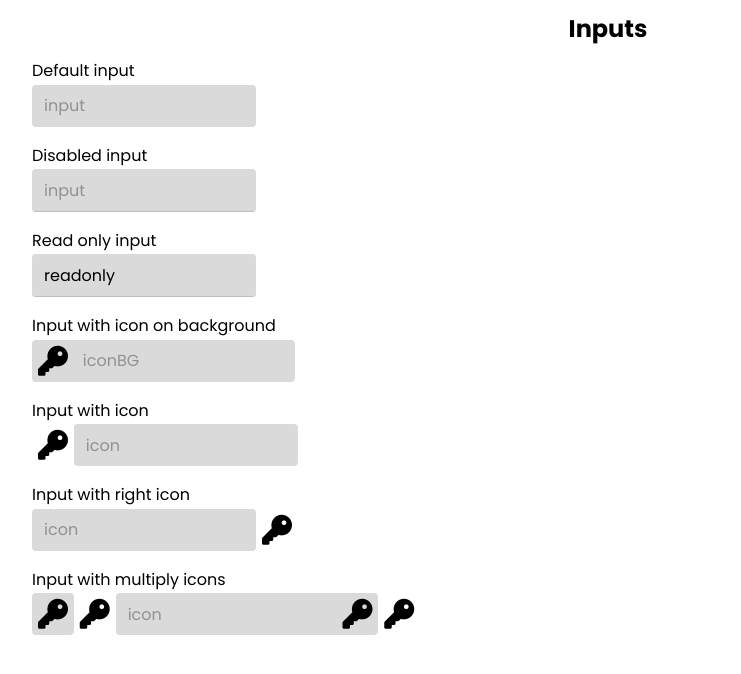
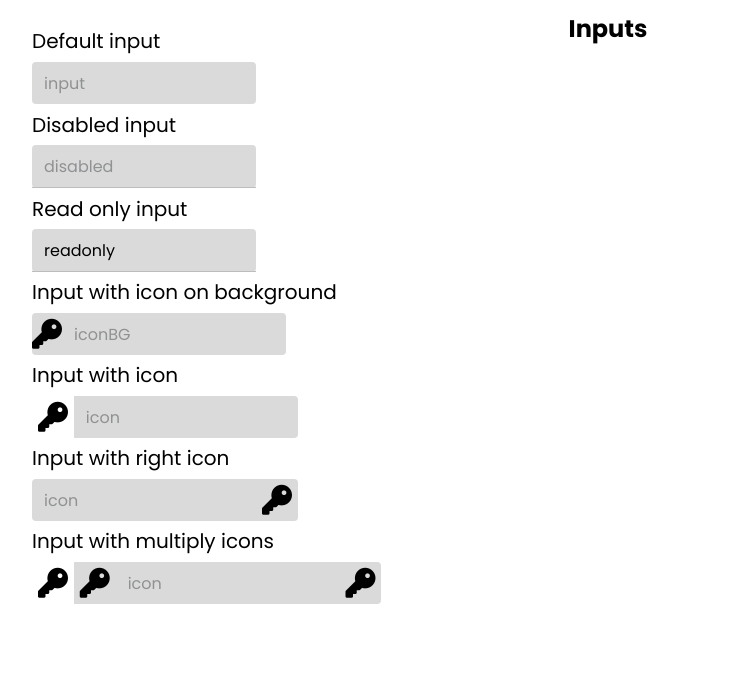
Before and after one commit to rich11berr/Hmm-UI-Kit, a plain HTML site: page index.html in a window 1280 px wide. Shown: the part 62-736 px from the top of the page, without its empty margins (32-773 px from the left). Drawn offline with Linux system fonts and the light colour scheme.

Commit message:
feat: change styles

```diff
--- a/index.html
+++ b/index.html
@@ -13,37 +13,42 @@
     </head>
     <body>
         <h1>Hmm-UI-Kit</h1>
-        <section class="container">
+        <section class="container" id="input-section">
             <h2>Inputs</h2>
             <div class="container__wrap">
-                <label class="hmm__label --input" for="input1"
+                <div class="hmm__inputgroup">
+                    <label class="hmm__inputgroup-label" for="input1"
                         >Default input</label
                     >
                     <input
-                    class="hmm__input"
+                        class="hmm__inputgroup-input"
                         id="input1"
                         type="text"
                         placeholder="input"
                     />
                 </div>
+            </div>
             <div class="container__wrap">
-                <label class="hmm__label --input" for="input1"
+                <div class="hmm__inputgroup">
+                    <label class="hmm__inputgroup-label" for="input1"
                         >Disabled input</label
                     >
                     <input
-                    class="hmm__input"
+                        class="hmm__inputgroup-input"
                         id="input1"
                         type="text"
-                    placeholder="input"
+                        placeholder="disabled"
                         disabled
                     />
                 </div>
+            </div>
             <div class="container__wrap">
-                <label class="hmm__label --input" for="input1"
+                <div class="hmm__inputgroup">
+                    <label class="hmm__inputgroup-label" for="input1"
                         >Read only input</label
                     >
                     <input
-                    class="hmm__input"
+                        class="hmm__inputgroup-input"
                         id="input1"
                         type="text"
                         placeholder="readonly"
@@ -51,14 +56,15 @@
                         readonly
                     />
                 </div>
+            </div>
             <div class="container__wrap">
-                <label class="hmm__label --input" for="input1"
+                <div class="hmm__inputgroup">
+                    <label class="hmm__inputgroup-label" for="input1"
                         >Input with icon on background</label
                     >
-                <div class="hmm__inputgroup">
                     <i class="fas fa-key hmm__inputgroup-iconBG--L"></i>
                     <input
-                        class="hmm__input"
+                        class="hmm__inputgroup-input"
                         id="input1"
                         type="text"
                         placeholder="iconBG"
@@ -66,13 +72,13 @@
                 </div>
             </div>
             <div class="container__wrap">
-                <label class="hmm__label --input" for="input1"
+                <div class="hmm__inputgroup">
+                    <label class="hmm__inputgroup-label" for="input1"
                         >Input with icon
                     </label>
-                <div class="hmm__inputgroup">
                     <i class="fas fa-key hmm__inputgroup-icon"></i>
                     <input
-                        class="hmm__input"
+                        class="hmm__inputgroup-input"
                         id="input1"
                         type="text"
                         placeholder="icon"
@@ -80,34 +86,33 @@
                 </div>
             </div>
             <div class="container__wrap">
-                <label class="hmm__label --input" for="input1"
+                <div class="hmm__inputgroup">
+                    <label class="hmm__inputgroup-label" for="input1"
                         >Input with right icon
                     </label>
-                <div class="hmm__inputgroup">
                     <input
-                        class="hmm__input"
+                        class="hmm__inputgroup-input"
                         id="input1"
                         type="text"
                         placeholder="icon"
                     />
-                    <i class="fas fa-key hmm__inputgroup-icon"></i>
+                    <i class="fas fa-key hmm__inputgroup-iconBG"></i>
                 </div>
             </div>
             <div class="container__wrap">
-                <label class="hmm__label --input" for="input1"
+                <div class="hmm__inputgroup">
+                    <label class="hmm__inputgroup-label" for="input1"
                         >Input with multiply icons
                     </label>
-                <div class="hmm__inputgroup">
+                    <i class="fas fa-key hmm__inputgroup-icon"></i>
                     <i class="fas fa-key hmm__inputgroup-iconBG"></i>
-                    <i class="fas fa-key hmm__inputgroup-icon"></i>
                     <input
-                        class="hmm__input"
+                        class="hmm__inputgroup-input"
                         id="input1"
                         type="text"
                         placeholder="icon"
                     />
-                    <i class="fas fa-key hmm__inputgroup-iconBG--R"></i>
-                    <i class="fas fa-key hmm__inputgroup-icon"></i>
+                    <i class="fas fa-key hmm__inputgroup-iconBG"></i>
                 </div>
             </div>
         </section>
--- a/styles/input/input.scss
+++ b/styles/input/input.scss
@@ -1,4 +1,32 @@
-@mixin input {
+.hmm__inputgroup {
+    display: flex;
+    flex-direction: row;
+    align-items: center;
+    font-size: 30px;
+    position: relative;
+    width: max-content;
+    border-radius: 0.25rem;
+    background-color: rgb(218, 218, 218);
+
+    &:focus-within {
+        background-color: #fff;
+        border-color: #bdbdbd;
+        outline: 0;
+        box-shadow: 13px 7px 39px -2px rgba(0, 0, 0, 0.22);
+    }
+
+    &-iconBG {
+        background-color: transparent;
+        padding: 0.37rem;
+    }
+
+    &-icon {
+        padding: 0.37rem;
+        z-index: 1;
+        background-color: #fff;
+    }
+
+    &-input {
         display: block;
         padding: 0.375rem 0.75rem;
         font-family: inherit;
@@ -6,34 +34,25 @@
         font-weight: 400;
         line-height: 1.5;
         color: black;
-    background-color: rgb(218, 218, 218);
         background-clip: padding-box;
         border: none;
-    border-radius: 0.25rem;
         transition: border-color 0.15s ease-in-out, box-shadow 0.15s ease-in-out,
             background-color 0.15s ease-in-out;
+        background-color: transparent;
+        outline: 0;
+
         &::placeholder {
             color: #212529;
             opacity: 0.4;
         }
-    &:focus {
-        color: #212529;
-        background-color: #fff;
-        border-color: #bdbdbd;
-        outline: 0;
-        box-shadow: 13px 7px 39px -2px rgba(0, 0, 0, 0.22);
-        .hmm__inputgroup-icon {
-            background-color: #fff;
-            border-color: #bdbdbd;
-            box-shadow: 13px 7px 39px -2px rgba(0, 0, 0, 0.22);
-        }
-    }
+
         &:disabled,
         &[readonly] {
             opacity: 1;
             border: none;
             border-bottom: 1px solid #bdbdbd;
-        cursor: not-allowed;
+            cursor: default;
+
             &:focus {
                 color: black;
                 background-color: rgb(218, 218, 218);
@@ -42,40 +61,12 @@
         }
     }
 
-.hmm__label {
+    &-label {
         display: block;
         margin-bottom: 0.25rem;
-}
-.hmm__input {
-    @include input;
-    width: 200px;
-    height: 30px;
-}
-.hmm__inputgroup {
-    display: flex;
-    flex-direction: row;
-    align-items: center;
-    font-size: 30px;
-    &-iconBG {
-        background-color: rgb(218, 218, 218);
-        padding: 0.37rem;
-        border-radius: 0.25rem 0.25rem 0.25rem 0.25rem;
-        &--L {
-            border-radius: 0.25rem 0 0 0.25rem;
-            margin-right: -3px;
-            background-color: rgb(218, 218, 218);
-            padding: 0.37rem;
-        }
-        &--R {
-            border-radius: 0 0.25rem 0.25rem 0;
-            background-color: rgb(218, 218, 218);
-            padding: 0.37rem;
-            margin-left: -3px;
+        position: absolute;
+        bottom: 30px;
+        font-size: 20px;
+        // display: none;
     }
 }
-    &-icon {
-        padding: 0.37rem;
-        border-radius: 0.25rem 0 0 0.25rem;
-        // margin-right: -3px;
-    }
-}
--- a/styles/main.scss
+++ b/styles/main.scss
@@ -15,11 +15,24 @@ body h1 {
 
 .container {
     width: 90%;
-    margin: 10px auto;
+    margin: 20px auto;
+
     h2 {
         text-align: center;
     }
     &__wrap {
-        margin-bottom: 20px;
+        margin-bottom: 40px;
+        border-bottom: 1px solid transparent;
     }
 }
+
+.hmm__inputgroup {
+    &-input {
+        width: 200px;
+        height: 30px;
+    }
+    &-label {
+        width: max-content;
+        height: 40px;
+    }
+}
```
Also changed, not shown: styles/main.css, 1 other file. Lines whose indentation alone changed are shown as unchanged.
